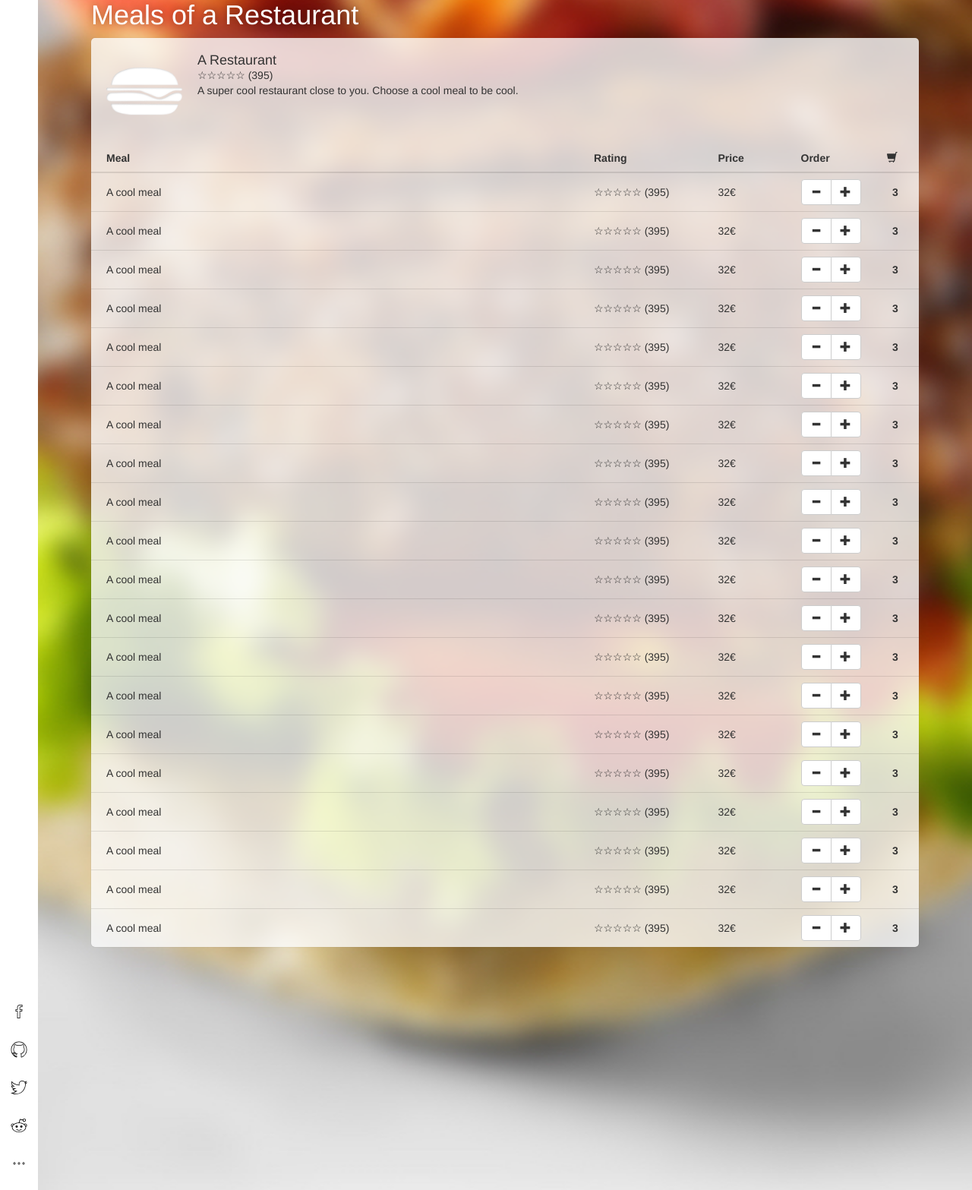
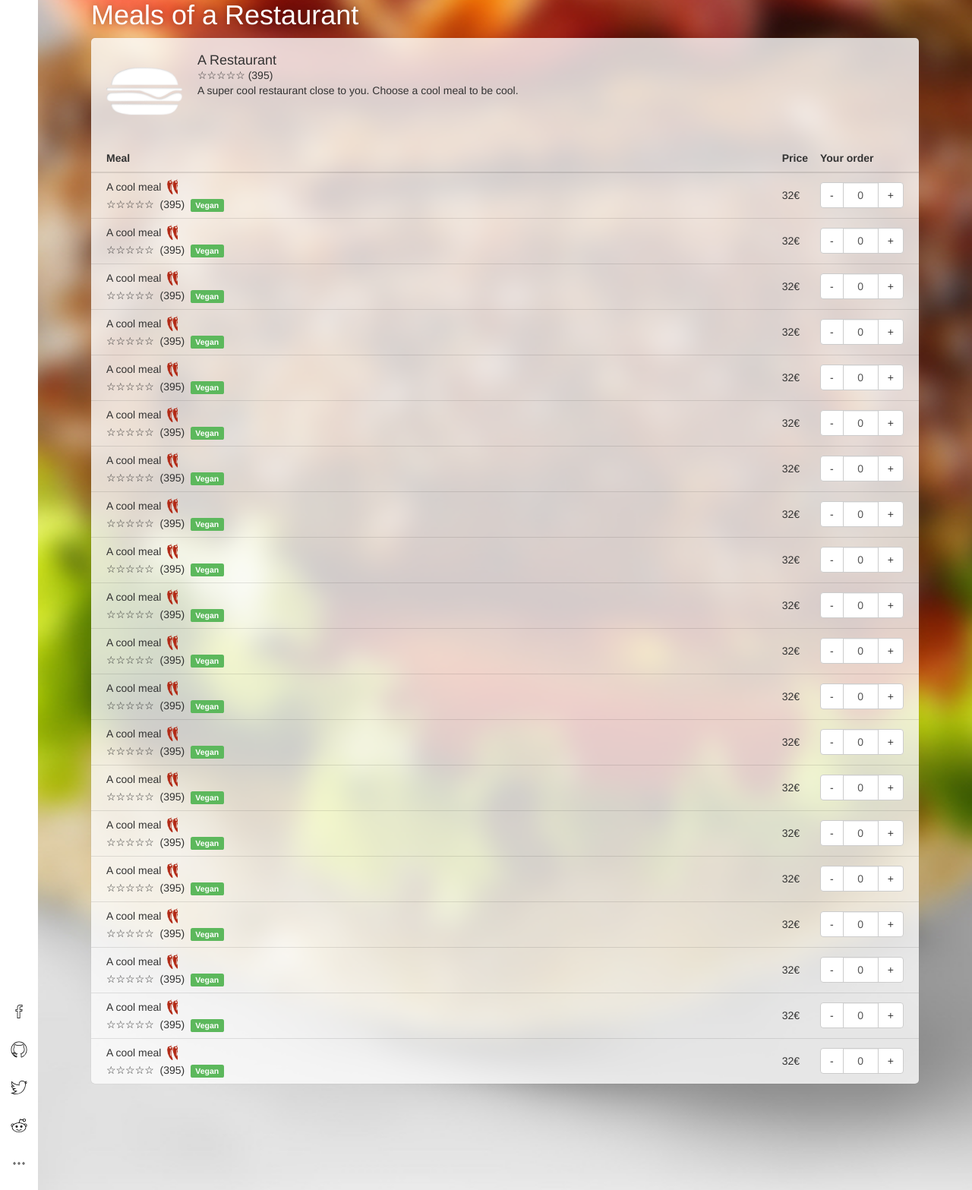
Before and after one commit to crysxd/Project-Workshop-of-Database-Systems-CS357, a PHP site: page /meals.php in a window 1280 px wide. Shown: the part 270-1837 px from the top of the page at 76% size. Run offline with PHP 8.4, Linux system fonts and the light colour scheme.

Commit message:
Optimized table layout

```diff
--- a/Webpage/css/meals.css
+++ b/Webpage/css/meals.css
@@ -50,20 +50,67 @@
 }
 
 #meals-list .meal-name {
-  width: 60%;
+  width: 100%;
 }
 
-#meals-list .meal-rating {
-  width: 15%;
+#meals-list .meal-name p {
+  padding: 0;
+  margin: 0;
+  padding-bottom: 3px;
+}
+
+#meals-list .meal-name p:last-child {
+  padding-bottom: 0;
+  margin-bottom: 0;
+}
+
+.chilli {
+  background-image: url(../imgs/chilli.png);
+  background-size: auto 100%;
+  background-position: 0 0;
+  background-repeat: repeat-x;
+  height: 100%;
+  display: inline-block;
+}
+
+.chilli-0 {
+  width: 0;
+}
+
+.chilli-1 {
+  width: 7px;
+}
+
+.chilli-2 {
+  width: 14px;
+}
+
+.chilli-3 {
+  width: 21px;
+}
+
+.chilli-4 {
+  width: 28px;
+}
+
+.chilli-5 {
+  width: 35px;
 }
 
 #meals-list .meal-price {
-  width: 10%;
+  min-width: 50px;
 }
 
-#meals-list .meal-amount {
-  font-weight: bold;
+#meals-list .input-group {
+  width: 110px;
+}
+
+#meals-list .input-group input{
   text-align: center;
+}
+
+#meals-list .input-group button:focus {
+  outline: none;
 }
 
 #meals-list .table-hover > tbody > tr{
--- a/Webpage/meals.php
+++ b/Webpage/meals.php
@@ -51,28 +51,36 @@
               <thead>
                 <tr>
                   <th>Meal</th>
-                  <th>Rating</th>
                   <th>Price</th>
-                  <th>Order</th>
-                  <th><span class="glyphicon glyphicon-shopping-cart"></span></th>
+                  <th>Your order</th>
                 </tr>
               </thead>
               <tbody>
                 <?php for($i=0; $i<20; $i++) {?>
                   <tr>
-                    <td class="meal-name">A cool meal</td>
-                    <td class="meal-rating">
-                      <span class="meal-rating-stars">☆☆☆☆☆ </span>
-                      (<span class="meal-rating-count">395</span>)
+                    <td class="meal-name">
+                      <p>
+                        <span id="meal-name">A cool meal</span>&nbsp;
+                        <span id="meal-spicyness" class="chilli chilli-2">&nbsp;</span>
+                      </p>
+                      <p>
+                        <span class="meal-rating-stars">☆☆☆☆☆</span>&nbsp;
+                        (<span class="meal-rating-count">395</span>)&nbsp;
+                        <span id="meal-tags"><span class="label label-success">Vegan</span></span>
+                      </p>
                     </td>
                     <td class="meal-price">32€</td>
-                    <td class="meal-options">
-                      <div class="btn-group">
-                        <button class="btn btn-default"><span class="glyphicon glyphicon-minus"></span></button>
-                        <button class="btn btn-default"><span class="glyphicon glyphicon-plus"></span></button>
+                    <td class="meal-amount">
+                      <div class="input-group .spinner">
+                        <span class="input-group-btn">
+                          <button class="btn btn-default" type="button">-</button>
+                        </span>
+                        <input type="text" class="form-control" value="0">
+                        <span class="input-group-btn">
+                          <button class="btn btn-default" type="button">+</button>
+                        </span>
                       </div>
                     </td>
-                    <td class="meal-amount">3</td>
                   </tr>
                 <?php } ?>
               </tbody>
```
